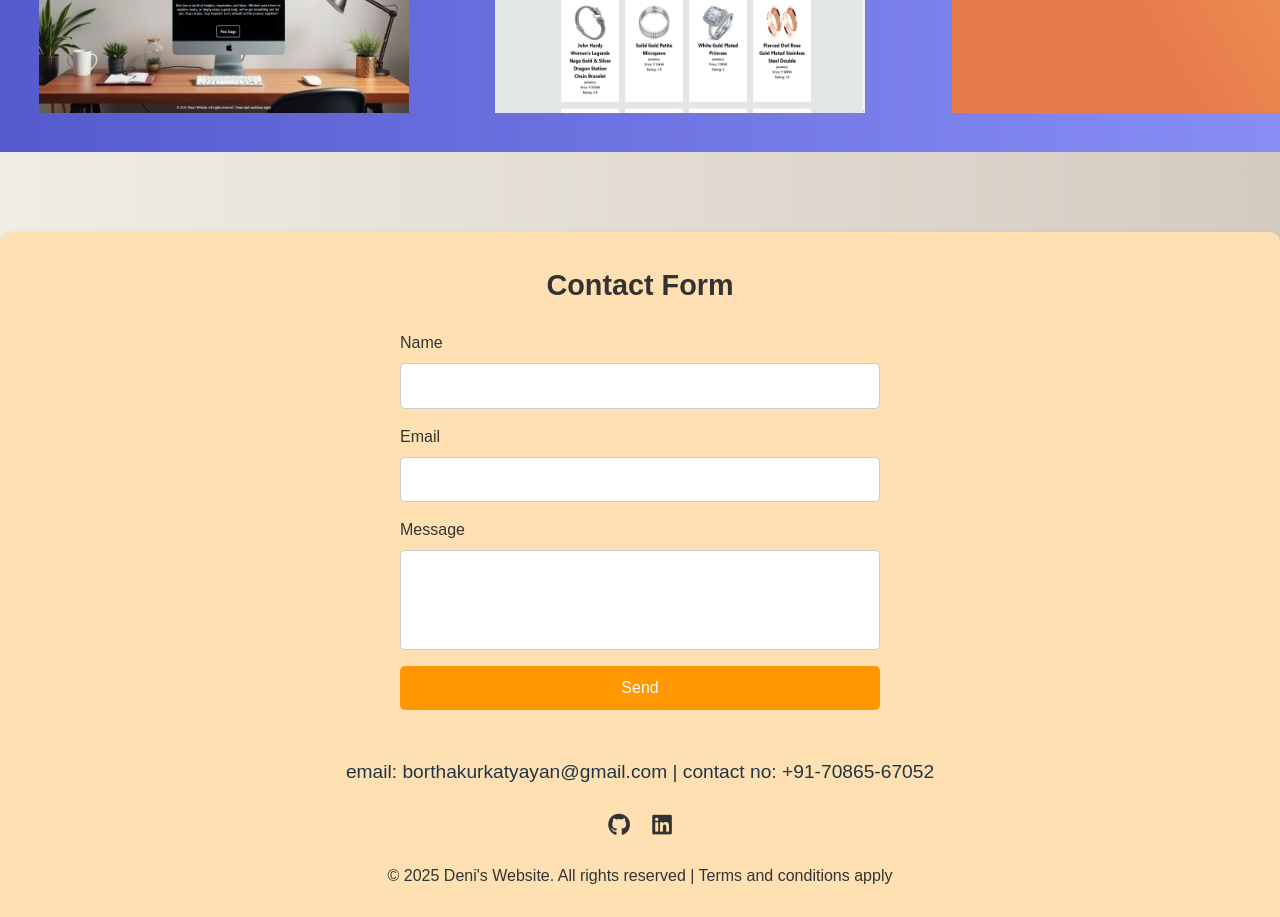
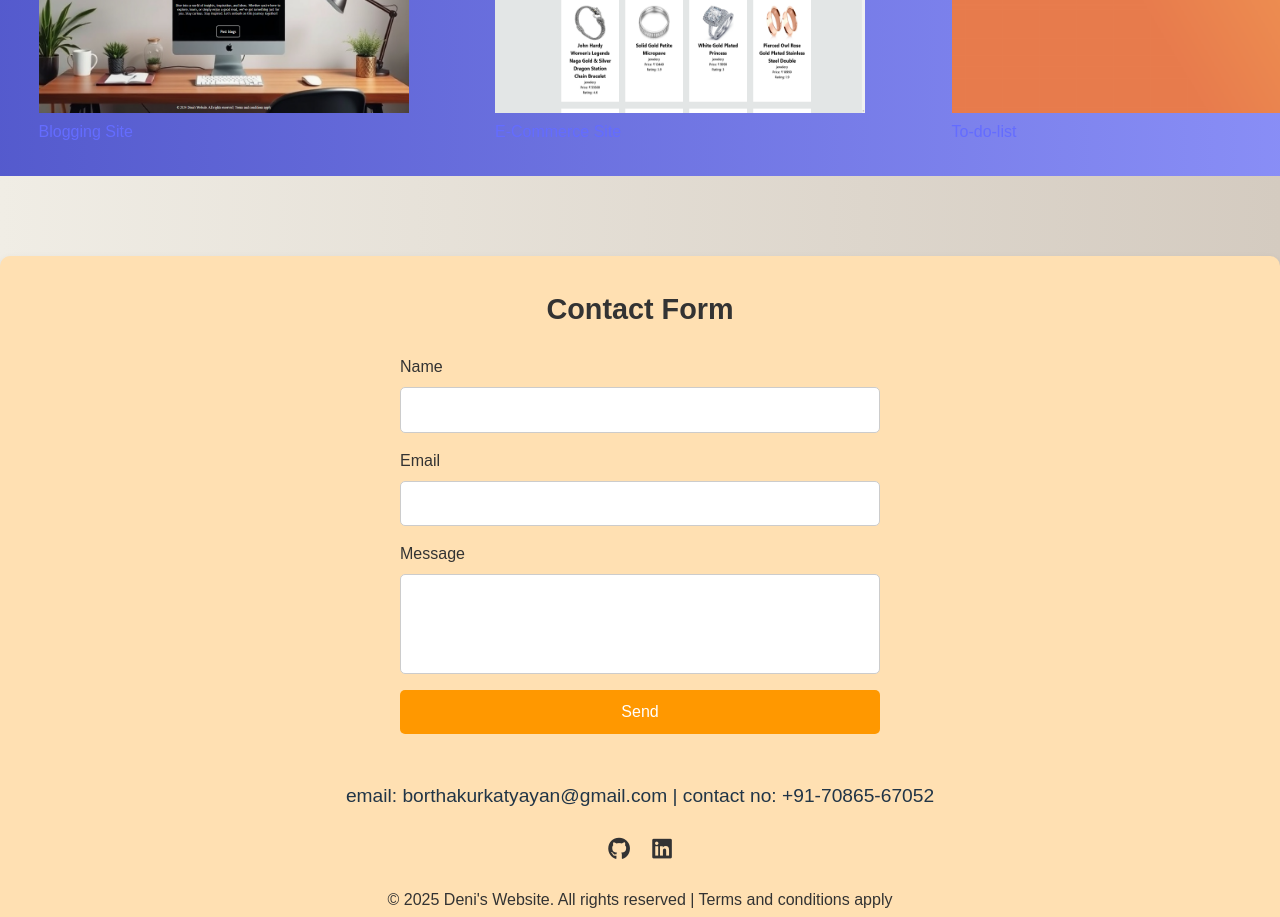
Before and after one commit to Denybix/my-portfolio, a React (Vite) app: page / in a window 1280 px wide. Shown: the part 1860-2777 px from the top of the page. Built offline with nearby package versions, Linux system fonts and the light colour scheme.

Commit message:
Update Commit

```diff
--- a/src/Home.jsx
+++ b/src/Home.jsx
@@ -118,12 +118,15 @@ const Home = () =>
                     <div className="front-end-projects">
                         <a href=" https://blogging-site-beryl.vercel.app/" target="_blank" rel="noopener noreferrer">
                             <img src={blog} className="blog-page"></img>
+                            <p>Blogging Site</p>
                         </a>
                         <a href=" https://my-e-commerce-site-nine.vercel.app/" target="_blank" rel="noopener noreferrer">
                             <img src={ecomm} className="e-com-page"></img>
+                            <p>E-Commerce Site</p>
                         </a>
                         <a href=" https://my-todo-list-taupe.vercel.app/" target="_blank" rel="noopener noreferrer">
                             <img src={todo} className="to-do-page"></img>
+                            <p>To-do-list</p>
                         </a>
                     </div>
             </div>
```
